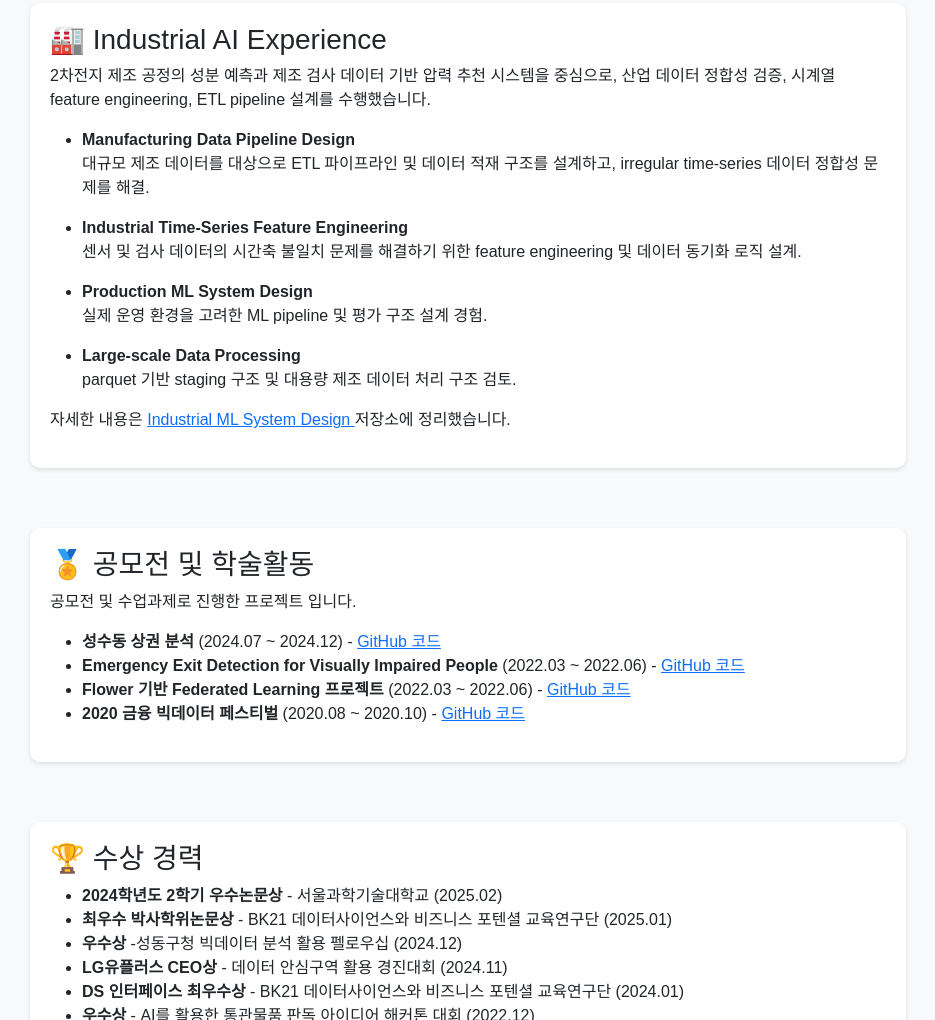
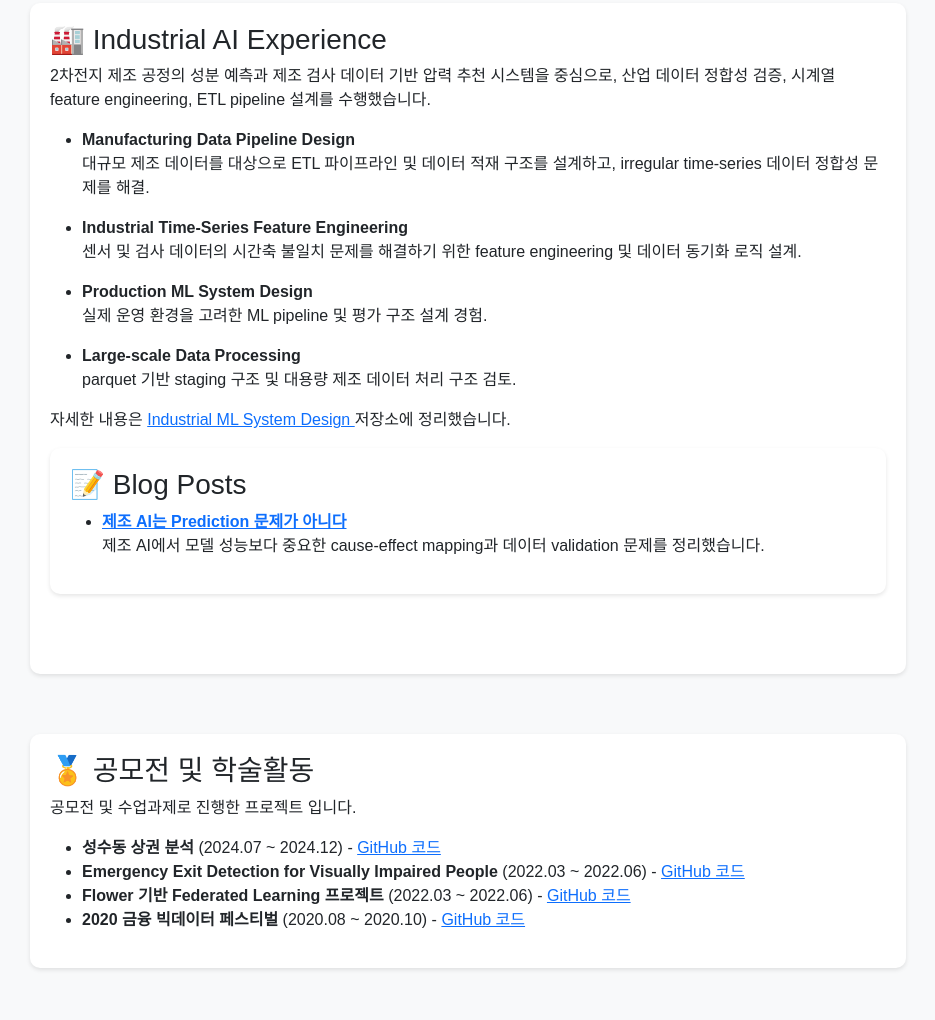
Before and after one commit to DDohyeon2941/DDohyeon2941.github.io, a plain HTML site: page index.html in a window 1280 px wide. Shown: the part 1780-2800 px from the top of the page, without its empty margins (172-1107 px from the left). Drawn offline with nearby package versions, Linux system fonts and the light colour scheme.

Commit message:
Update index.html

```diff
--- a/index.html
+++ b/index.html
@@ -49,6 +49,7 @@
                     <li class="nav-item"><a class="nav-link" href="#home">홈</a></li>
                     <li class="nav-item"><a class="nav-link" href="#research">연구 논문</a></li>
                     <li class="nav-item"><a class="nav-link" href="#industrial-ai">Industrial AI</a></li>
+                    <li class="nav-item"><a class="nav-link" href="#blog">Blog</a></li>
                     <li class="nav-item"><a class="nav-link" href="#awards">수상</a></li>
                     <li class="nav-item"><a class="nav-link" href="#about">소개</a></li>
                 </ul>
@@ -143,7 +144,23 @@
     </a>
     저장소에 정리했습니다.
 </p>
+<section id="blog" class="section">
+    <h3>📝 Blog Posts</h3>
 
+    <ul>
+        <li>
+            <strong>
+                <a href="posts/manufacturing-ai-cause-effect-mapping.html">
+                    제조 AI는 Prediction 문제가 아니다
+                </a>
+            </strong>
+            <p>
+                제조 AI에서 모델 성능보다 중요한 cause-effect mapping과
+                데이터 validation 문제를 정리했습니다.
+            </p>
+        </li>
+    </ul>
+</section>
 
 </section>
 
```
